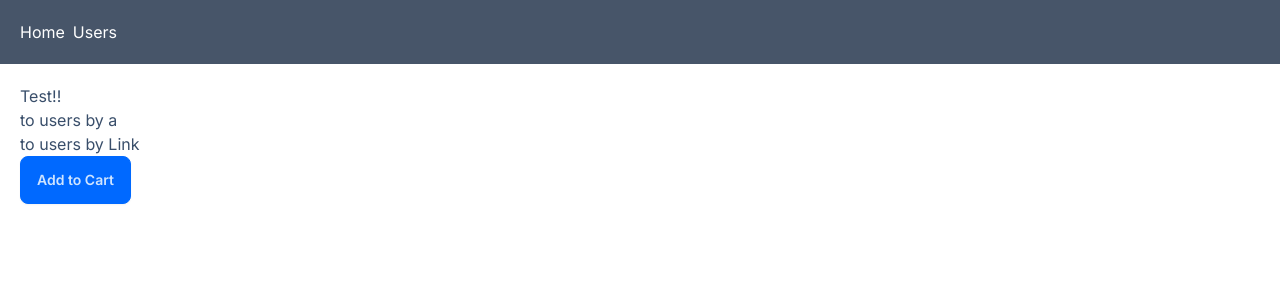
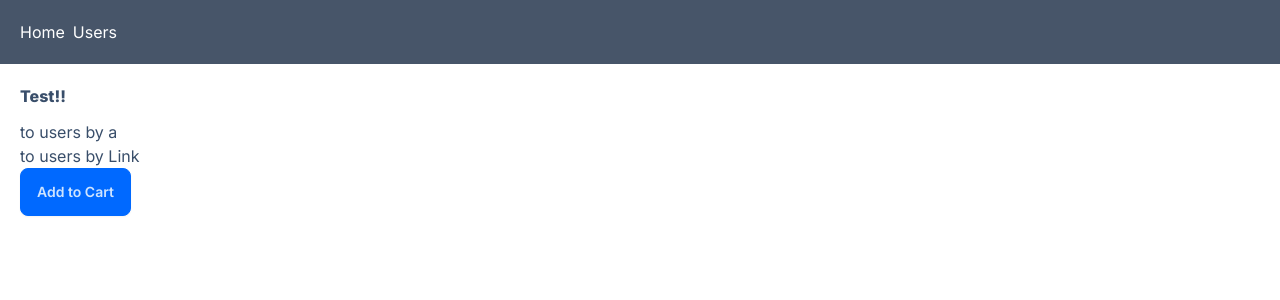
Before and after one commit to dav473/next, a Next.js app: page / in a window 1280 px wide. Shown: the top 300 px of the page. Built offline with nearby package versions, Linux system fonts and the light colour scheme.

Commit message:
overrite h1 tag

```diff
--- a/app/globals.css
+++ b/app/globals.css
@@ -15,3 +15,7 @@
 body {
     color: rgb(var(--background-end-rgb));
 }
+
+@layer base{
+    h1 {@apply font-extrabold mb-3 }
+}
```
